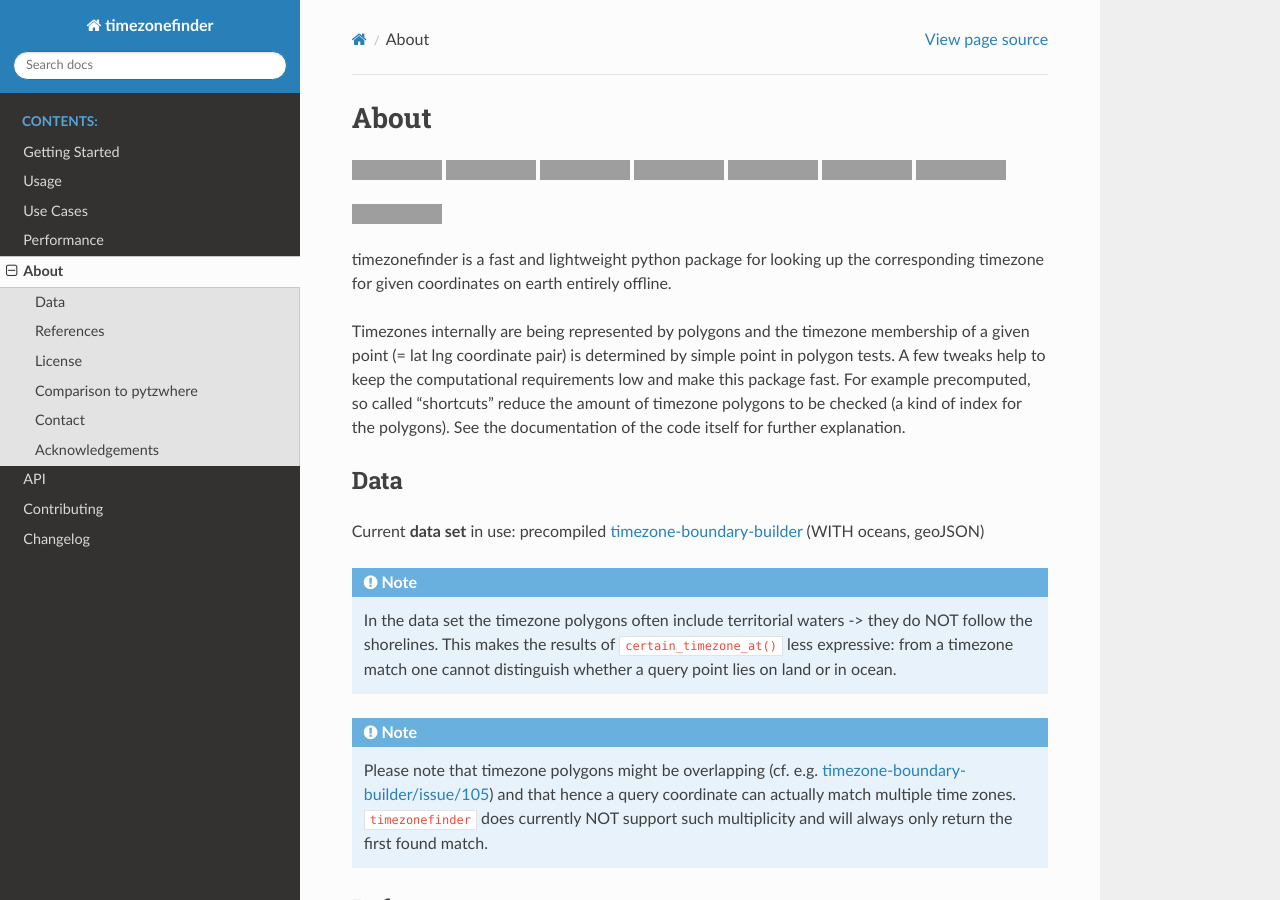
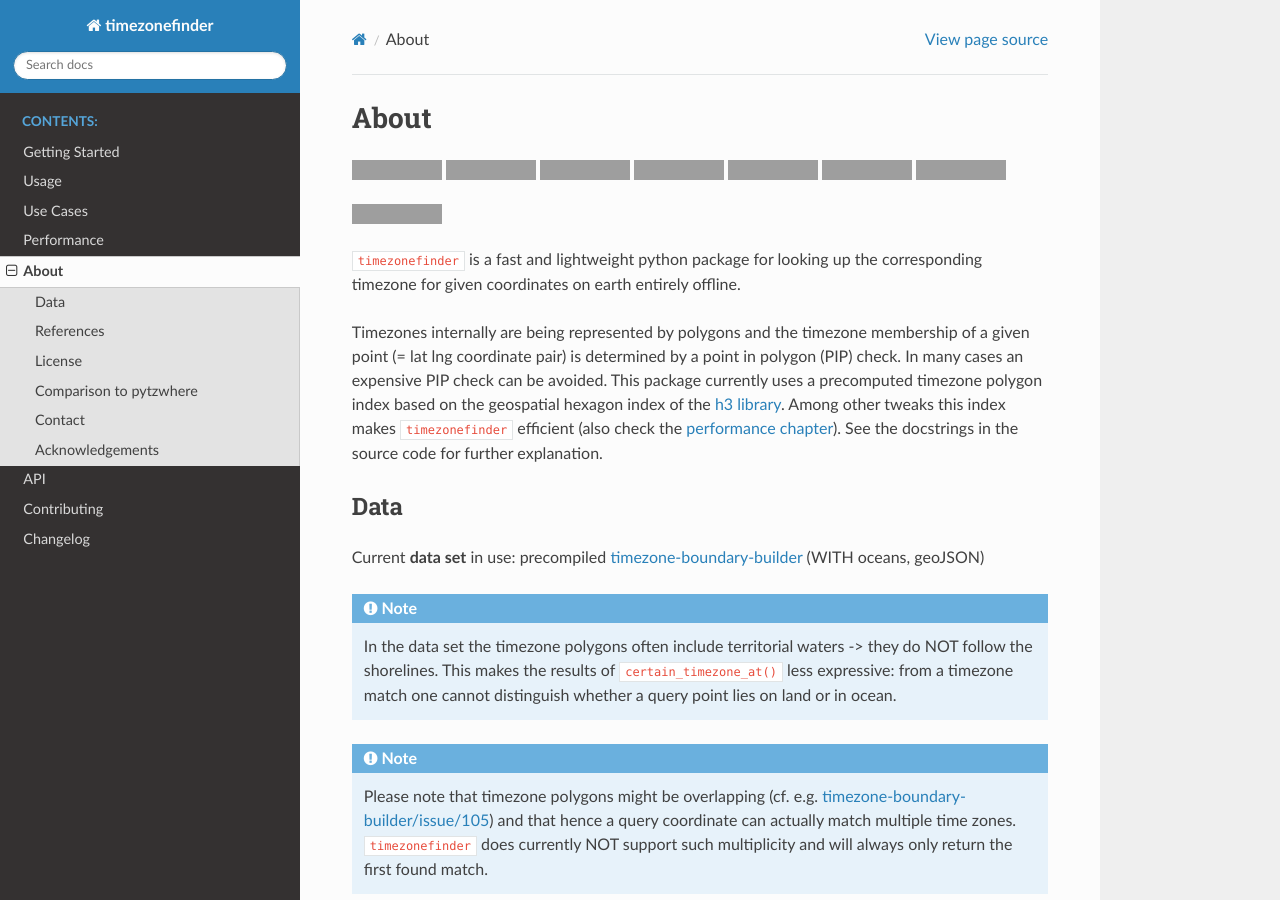
Before and after one commit to jannikmi/timezonefinder, a Sphinx documentation site: the page built from docs/3_about.rst, in a window 1280 px wide and 900 px high, cut to the strip 0-900 px from the top of the window. Built offline with Sphinx 7.4.7 and the Read the Docs theme 2.0.0, drawn with Linux system fonts in a browser that asks for light colours; grey boxes are pictures that could not be loaded.

Commit message:
Clarify h3 timezone polygon index
FIX #168

```diff
--- a/docs/3_about.rst
+++ b/docs/3_about.rst
@@ -7,12 +7,13 @@
 .. include:: ./badges.rst
 
 
-timezonefinder is a fast and lightweight python package for looking up the corresponding timezone for given coordinates on earth entirely offline.
+``timezonefinder`` is a fast and lightweight python package for looking up the corresponding timezone for given coordinates on earth entirely offline.
 
-Timezones internally are being represented by polygons and the timezone membership of a given point (= lat lng coordinate pair) is determined by simple point in polygon tests.
-A few tweaks help to keep the computational requirements low and make this package fast.
-For example precomputed, so called "shortcuts" reduce the amount of timezone polygons to be checked (a kind of index for the polygons).
-See the documentation of the code itself for further explanation.
+Timezones internally are being represented by polygons and the timezone membership of a given point (= lat lng coordinate pair) is determined by a point in polygon (PIP) check.
+In many cases an expensive PIP check can be avoided.
+This package currently uses a precomputed timezone polygon index based on the geospatial hexagon index of the `h3 library <https://github.com/uber/h3-py>`__.
+Among other tweaks this index makes ``timezonefinder`` efficient (also check the :ref:`performance chapter <performance>`).
+See the docstrings in the source code for further explanation.
 
 Data
 ----
```
